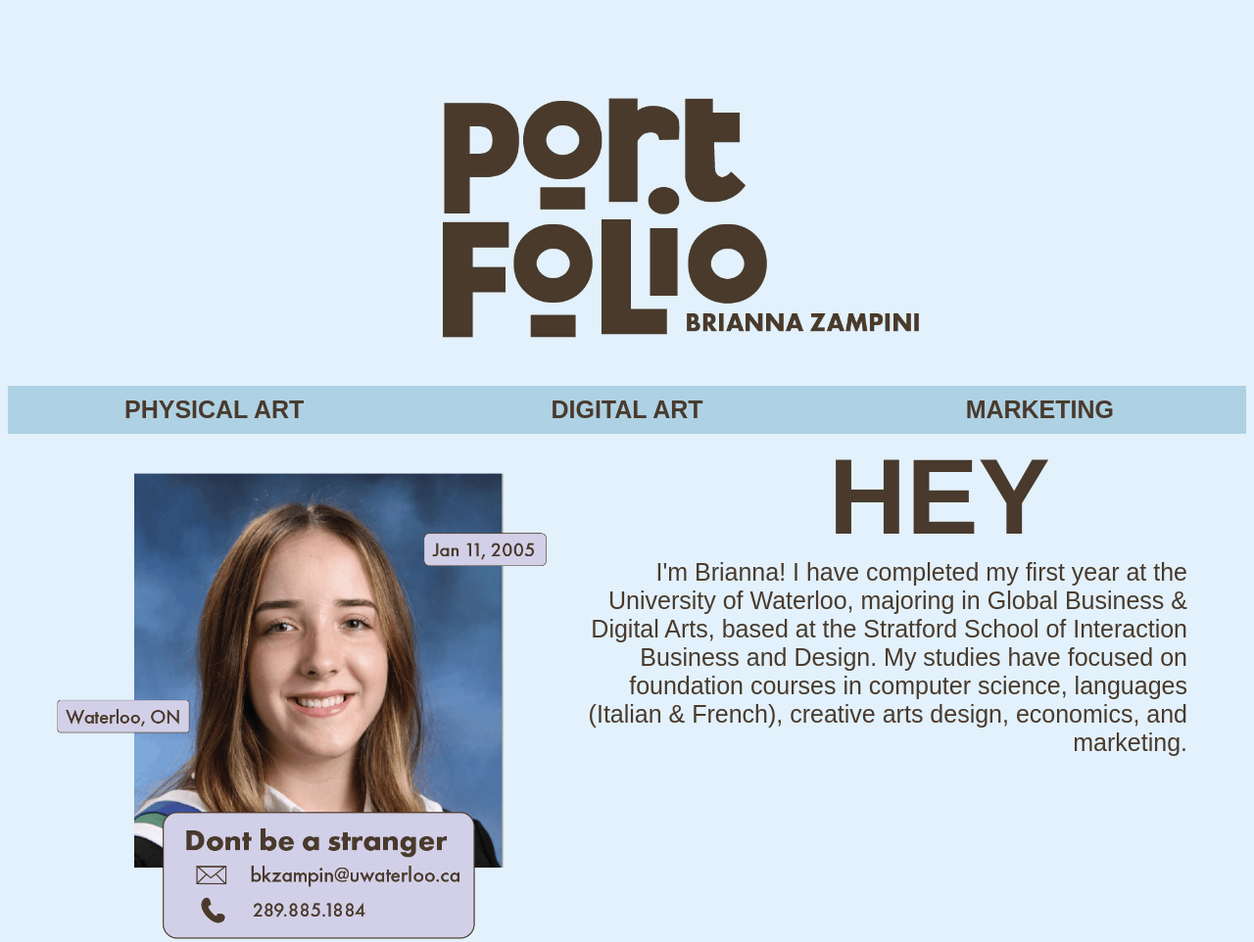
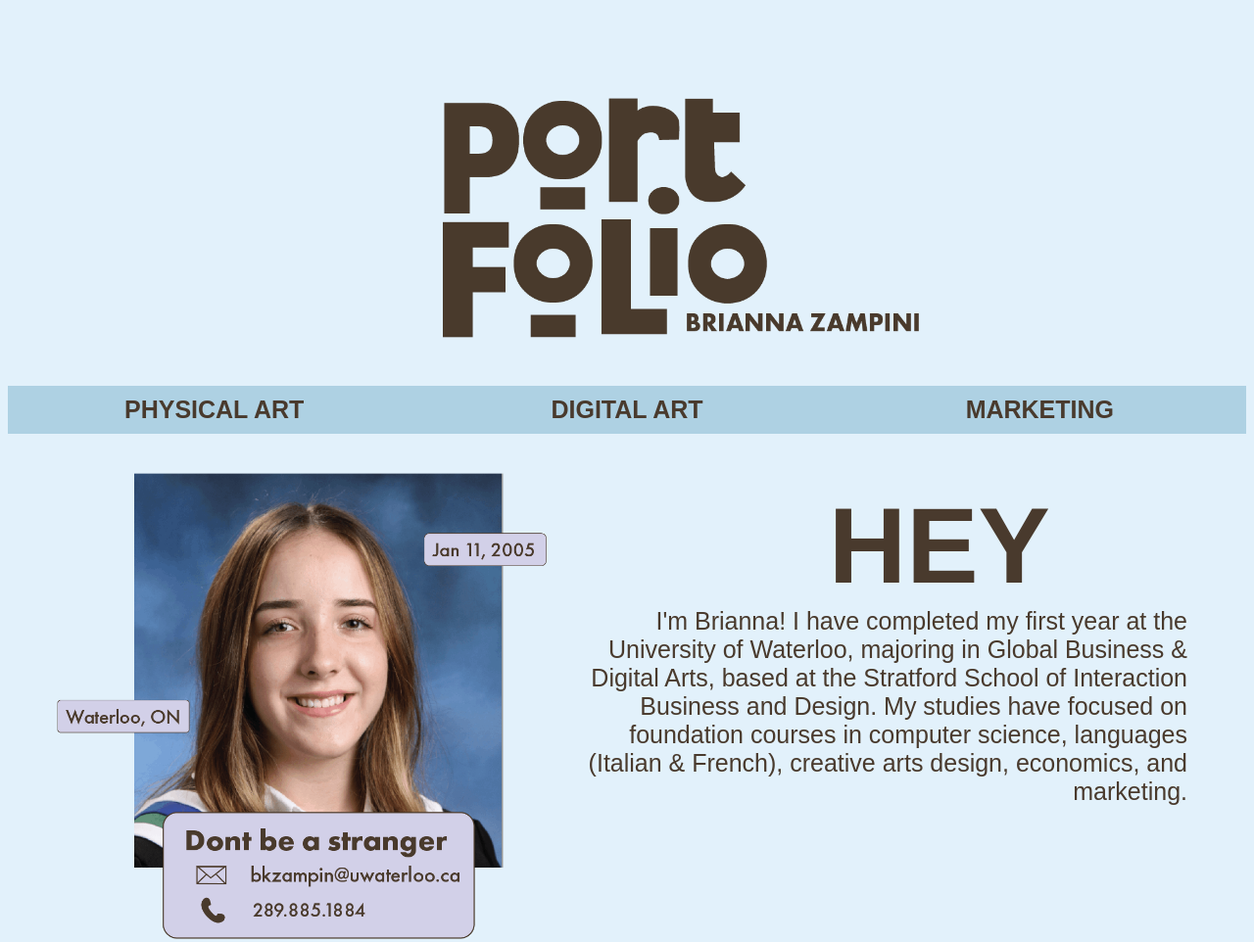
Before and after one commit to bkzampin/webpage2, a plain HTML site: page index.html in a window 1280 px wide. Shown: the top 962 px of the page at 98% size. Drawn offline with Linux system fonts and the light colour scheme; a web font is replaced by a local one.

```diff
--- a/index.html
+++ b/index.html
@@ -113,7 +113,7 @@
   color: #493a2d; /* brown hey */
   font-size: 110px;
   text-align: right;
-  margin: 0px 200px 0px 0; /* Adds a right margin of 100px */
+  margin: 50px 200px 0px 0; /* Adds a right margin of 100px */
   font-family: "futura-pt-bold", sans-serif; /* Use the bold font */
   font-weight: 700; /* set bold weight */
 }
```
